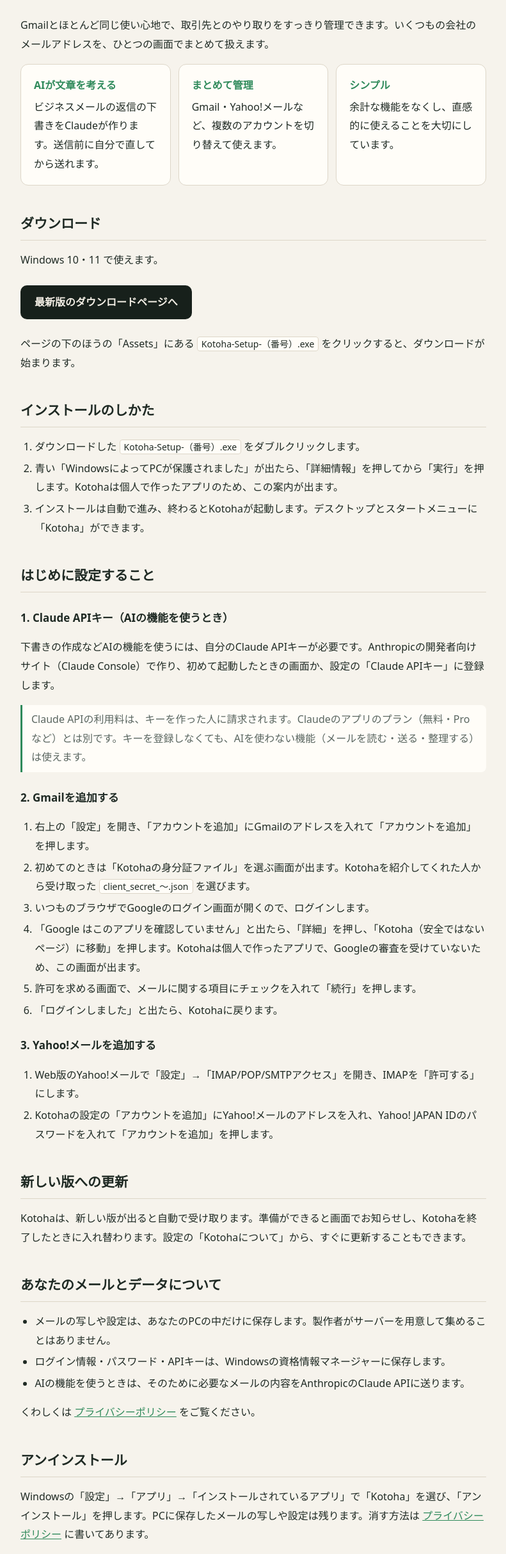
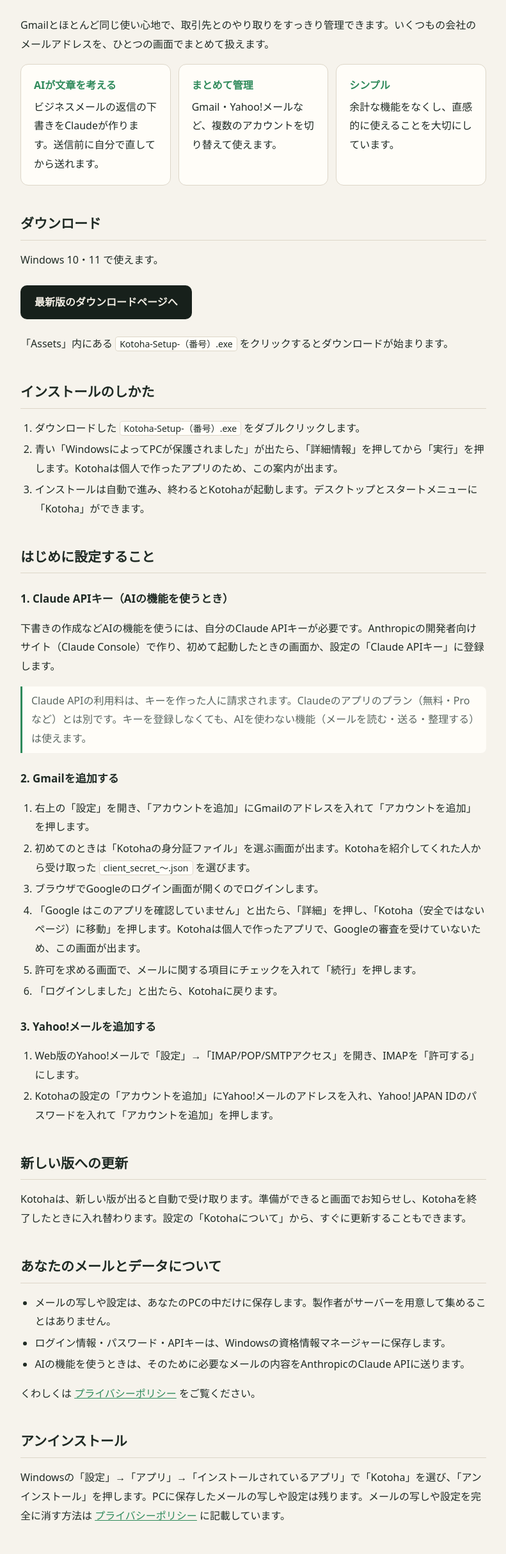
Before and after one commit to AKITO1014/kotoha-releases, a plain HTML site: page index.html in a window 1280 px wide. Shown: the part 131-2560 px from the top of the page at 64% size, without its empty margins (244-1035 px from the left). Drawn offline with Linux system fonts and the light colour scheme.

Commit message:
Add files via upload

```diff
--- a/index.html
+++ b/index.html
@@ -55,7 +55,7 @@ footer{margin-top:48px;color:var(--mu);font-size:14px}
 <h2>ダウンロード</h2>
 <p>Windows 10・11 で使えます。</p>
 <a class="dl" href="https://github.com/AKITO1014/kotoha-releases/releases/latest">最新版のダウンロードページへ</a>
-<p>ページの下のほうの「Assets」にある <code>Kotoha-Setup-（番号）.exe</code> をクリックすると、ダウンロードが始まります。</p>
+<p>「Assets」内にある <code>Kotoha-Setup-（番号）.exe</code> をクリックするとダウンロードが始まります。</p>
 
 <h2>インストールのしかた</h2>
 <ol>
@@ -74,7 +74,7 @@ footer{margin-top:48px;color:var(--mu);font-size:14px}
 <ol>
 <li>右上の「設定」を開き、「アカウントを追加」にGmailのアドレスを入れて「アカウントを追加」を押します。</li>
 <li>初めてのときは「Kotohaの身分証ファイル」を選ぶ画面が出ます。Kotohaを紹介してくれた人から受け取った <code>client_secret_〜.json</code> を選びます。</li>
-<li>いつものブラウザでGoogleのログイン画面が開くので、ログインします。</li>
+<li>ブラウザでGoogleのログイン画面が開くのでログインします。</li>
 <li>「Google はこのアプリを確認していません」と出たら、「詳細」を押し、「Kotoha（安全ではないページ）に移動」を押します。Kotohaは個人で作ったアプリで、Googleの審査を受けていないため、この画面が出ます。</li>
 <li>許可を求める画面で、メールに関する項目にチェックを入れて「続行」を押します。</li>
 <li>「ログインしました」と出たら、Kotohaに戻ります。</li>
@@ -98,7 +98,7 @@ footer{margin-top:48px;color:var(--mu);font-size:14px}
 <p>くわしくは <a href="privacy.html">プライバシーポリシー</a> をご覧ください。</p>
 
 <h2>アンインストール</h2>
-<p>Windowsの「設定」→「アプリ」→「インストールされているアプリ」で「Kotoha」を選び、「アンインストール」を押します。PCに保存したメールの写しや設定は残ります。消す方法は <a href="privacy.html#delete">プライバシーポリシー</a> に書いてあります。</p>
+<p>Windowsの「設定」→「アプリ」→「インストールされているアプリ」で「Kotoha」を選び、「アンインストール」を押します。PCに保存したメールの写しや設定は残ります。メールの写しや設定を完全に消す方法は <a href="privacy.html#delete">プライバシーポリシー</a> に記載しています。</p>
 
 <footer>
 <p>使い方で困ったときは、Kotohaを紹介してくれた人に連絡してください。</p>
```
Also changed, not shown: privacy.html (+2 -2 lines).
